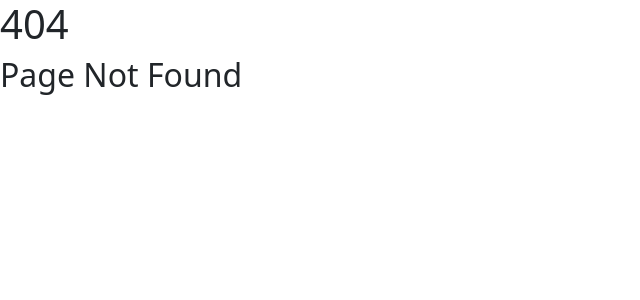
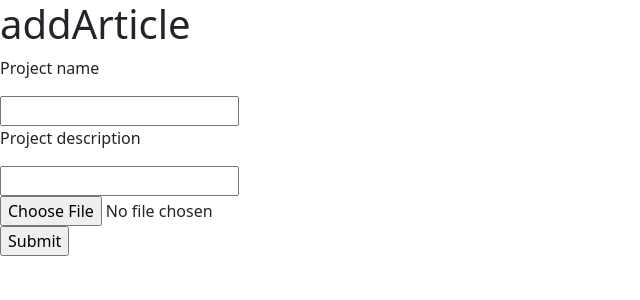
Before and after one commit to andreist3fan/reactapp, a React (Vite) app in the folder reactapp/: page /addArticle in a window 1280 px wide. Before the commit this address had no page. Shown: the top 300 px of the page, without its empty margins (0-640 px from the left). Built offline with nearby package versions, Linux system fonts and the light colour scheme; no server answers; the database is empty.

Commit message:
added addArticle component also made some bugs ://

```diff
--- a/reactapp/src/App.tsx
+++ b/reactapp/src/App.tsx
@@ -11,20 +11,6 @@ function App() {
       <body>
         <NavBar />
         <Page1 />
-        <button
-          onClick={() => {
-            console.log("AAAAAAAAAAAAAAAAAAAAAAAAAAA");
-            const myProject = new Project(
-              1,
-              "My Project",
-              "This is my project description",
-              ["image1.jpg", "image2.jpg"]
-            );
-            uploadProject(myProject);
-          }}
-        >
-          press
-        </button>
         <Projects />
       </body>
     </>
--- a/reactapp/src/AppRouter.tsx
+++ b/reactapp/src/AppRouter.tsx
@@ -2,6 +2,8 @@ import { BrowserRouter as Router, Routes, Route } from "react-router-dom";
 import App from "./App";
 import NotFound from "./components/NotFound";
 import Article from "./components/Article";
+import ImageSelect from "./components/ImageSelect";
+import AddArticle from "./components/addArticle";
 const AppRouter: React.FC = () => {
   return (
     <Router>
@@ -9,6 +11,8 @@ const AppRouter: React.FC = () => {
         <Route path="/" element={<App />} />
         <Route path="*" element={<NotFound />} />
         <Route path="/projects/:id" element={<Article />} />
+        <Route path="/img" element={<ImageSelect />} />
+        <Route path="/addArticle" element={<AddArticle />} />
       </Routes>
     </Router>
   );
--- a/reactapp/src/components/Article.tsx
+++ b/reactapp/src/components/Article.tsx
@@ -20,7 +20,7 @@ function Article() {
         <h1>{project.name}</h1>
         <h5>{project.description}</h5>
         <p></p>
-        <img src="https://picsum.photos/200/300" alt="random" />
+        <img src={project.images[0]} alt="random" />
       </>
     );
   };
--- /dev/null
+++ b/reactapp/src/components/ImageSelect.tsx
@@ -0,0 +1,33 @@
+import { useState } from "react";
+const ImageSelect = () => {
+  const [selectedImage, setSelectedImage] = useState<string>();
+
+  const handleImageUpload = (event) => {
+    const file = event.target.files[0];
+    const reader = new FileReader();
+
+    reader.onload = (e) => {
+      if (e.target !== null) {
+        const imageDataURL = e.target.result?.toString();
+        console.log(imageDataURL);
+        setSelectedImage(imageDataURL);
+      }
+    };
+
+    reader.readAsDataURL(file);
+  };
+
+  return (
+    <div>
+      <input type="file" onChange={handleImageUpload} accept="image/*" />
+      {selectedImage && (
+        <div>
+          <h2>Selected Image:</h2>
+          <img src={selectedImage} alt="Selected" width="200" />
+        </div>
+      )}
+    </div>
+  );
+};
+
+export default ImageSelect;
--- a/reactapp/src/components/Projects.tsx
+++ b/reactapp/src/components/Projects.tsx
@@ -10,19 +10,20 @@ function Projects() {
     const cards = [];
     if (projects.length !== 0) {
       for (let i = 0; i < projects.length; i++) {
-        const path = (i + 150).toString();
         cards.push(
           <div
             className={styles.flexbox}
             key={projects[i].id}
             onClick={() => {
-              window.location.href = `${baseAddress}/projects/${i + 1}`;
+              window.location.href = `${baseAddress}/projects/${projects[i].id}`;
             }}
           >
             <img
               className={styles.image}
-              src={"https://picsum.photos/250/" + path}
+              src={projects[i].images[0]}
               alt={`Project ${i + 1}`}
+              width="150"
+              height="150"
             />
             <h4>{projects[i].name}</h4>
             <p className={styles.description}>{projects[i].description}</p>
@@ -51,7 +52,7 @@ function Projects() {
 
         if (temp_cards.length !== 0)
           await new Promise((r) => setTimeout(r, 10000));
-        else await new Promise((r) => setTimeout(r, 1000));
+        else await new Promise((r) => setTimeout(r, 5000));
       }
     };
     shortPolling();
--- /dev/null
+++ b/reactapp/src/components/addArticle.tsx
@@ -0,0 +1,113 @@
+import { useEffect, useState } from "react";
+import { Project } from "../objects/Project";
+import { uploadProject, fetchProjects } from "../ProjectController";
+function AddArticle() {
+  const [projectsLength, setProjectLength] = useState(0);
+  const [success, setSuccess] = useState(false);
+  const [selectedImage, setSelectedImage] = useState<string>();
+
+  const handleImageUpload = (event) => {
+    const file = event.target.files[0];
+    const reader = new FileReader();
+
+    reader.onload = (e) => {
+      if (e.target !== null) {
+        const imageDataURL = e.target.result?.toString();
+        console.log(imageDataURL);
+        setSelectedImage(imageDataURL);
+      }
+    };
+
+    reader.readAsDataURL(file);
+  };
+  useEffect(() => {
+    const fetchData = async () => {
+      const fetchedProjects = await fetchProjects();
+      if (fetchedProjects !== null) setProjectLength(fetchedProjects.length);
+      else setProjectLength(0);
+    };
+
+    const shortPolling = async () => {
+      // eslint-disable-next-line no-constant-condition
+      while (true) {
+        fetchData();
+        // eslint-disable-next-line react-hooks/exhaustive-deps
+        await new Promise((r) => setTimeout(r, 10000));
+      }
+    };
+    const uploaded = async () => {
+      setSuccess(true);
+      await new Promise((r) => setTimeout(r, 10000));
+      setSuccess(false);
+    };
+    shortPolling();
+    const form = document.getElementById("projectForm");
+    if (form !== null) {
+      form.addEventListener("submit", (event) => {
+        event.preventDefault(); // Prevent the default form submission
+        const title = document.getElementsByName(
+          "title"
+        )[0] as HTMLInputElement;
+        const description = document.getElementsByName(
+          "description"
+        )[0] as HTMLInputElement;
+
+        // Process the form data (e.g., send it to the server, validate, etc.)
+        const myProject = new Project(
+          projectsLength + 1,
+          title.value,
+          description.value,
+          selectedImage ? [selectedImage] : [""]
+        );
+        console.log(selectedImage);
+        uploadProject(myProject);
+        console.log(selectedImage);
+        uploaded();
+      });
+    }
+  }, []);
+
+  return (
+    <>
+      <div>
+        <h1>addArticle</h1>
+      </div>
+      <div>
+        <form id="projectForm">
+          <p>Project name</p>
+          <input type="text" name="title" />
+          <br />
+          <p>Project description</p>
+          <input type="text" name="description" />
+          <br />
+          <input type="file" onChange={handleImageUpload} accept="image/*" />
+          {selectedImage && (
+            <div>
+              <h2>Selected Image:</h2>
+              <img src={selectedImage} alt="Selected" width="100" />
+            </div>
+          )}
+          <br />
+          <input type="submit" value="Submit" />
+        </form>
+      </div>
+      {success && <p>Project added successfully</p>}
+      {/* <button
+        onClick={() => {
+          console.log("AAAAAAAAAAAAAAAAAAAAAAAAAAA");
+          const myProject = new Project(
+            projectsLength + 1,
+            ,
+            "This is my project description",
+            [typeof(selectedImage)==="string"?selectedImage:""]
+          );
+          uploadProject(myProject);
+        }}
+      >
+        add project
+      </button> */}
+    </>
+  );
+}
+
+export default AddArticle;
```
